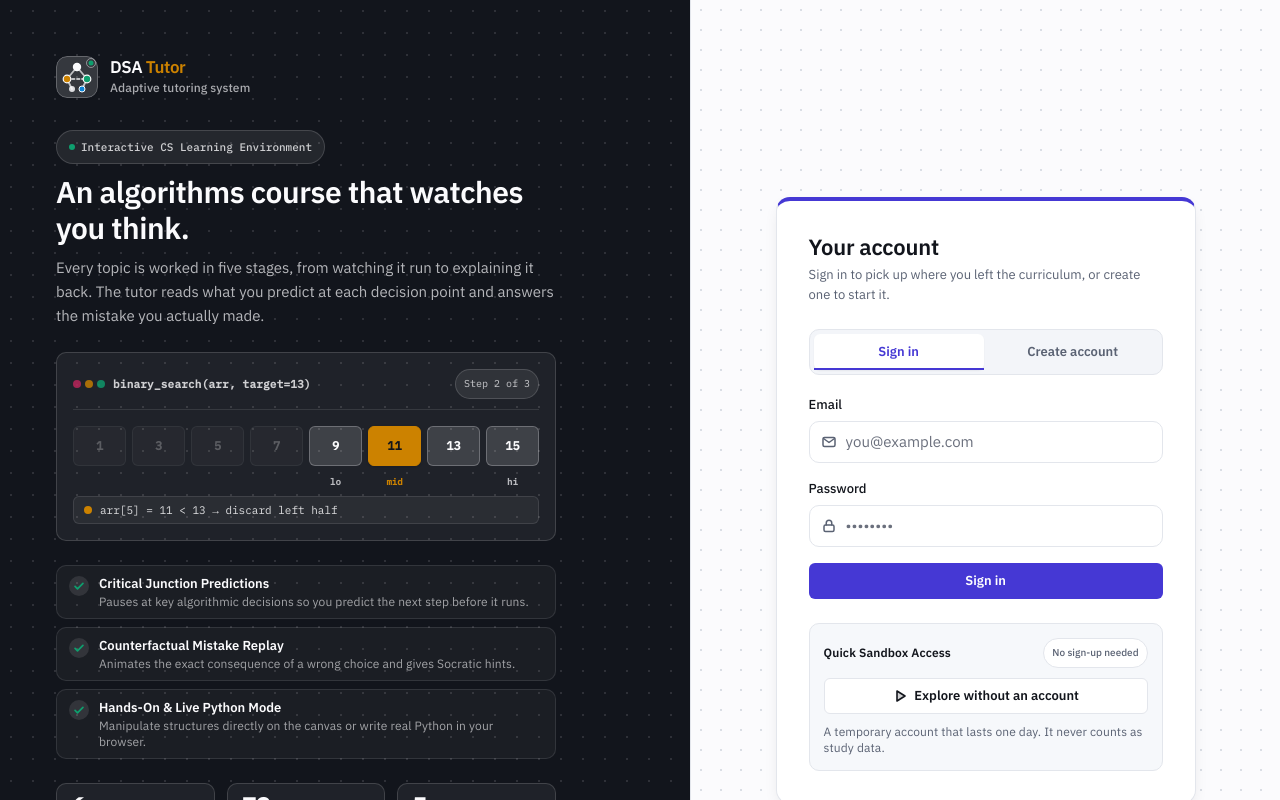
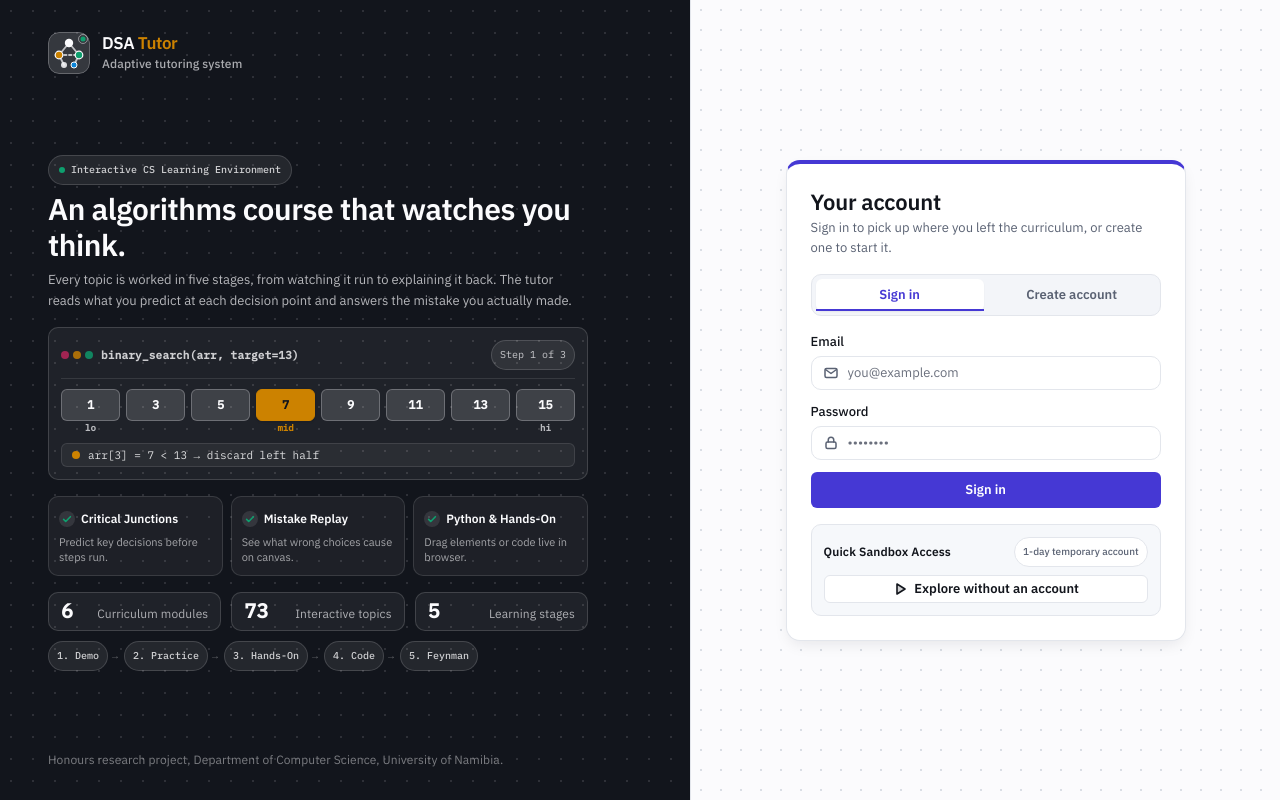
Before and after one commit to tsegale/dsa-tutor, a React (Vite) app in the folder apps/web/: page /auth in a window 1280 px wide. Shown: the top 800 px of the page. Built offline with nearby package versions, Linux system fonts and the light colour scheme; no server answers.

Commit message:
fix(web): fit login page cleanly inside viewport without vertical scroll

```diff
--- a/apps/web/src/components/brand/AuthTrace.tsx
+++ b/apps/web/src/components/brand/AuthTrace.tsx
@@ -3,11 +3,6 @@ import { useReducedMotion } from '@/hooks/useReducedMotion'
 
 /**
  * A small binary search, running, on the sign-in page.
- *
- * The page has one job before anyone has an account: show that this is a
- * working engine rather than a landing page. Three marketing bullets claimed
- * that; a trace demonstrates it in about four seconds, which is roughly how
- * long a panel member looks at a login screen.
  */
 
 const DATA = [1, 3, 5, 7, 9, 11, 13, 15]
@@ -66,10 +61,10 @@ export default function AuthTrace() {
 
   return (
     <figure
-      className="flex flex-col gap-3 rounded-md border border-paper/15 bg-paper/[0.06] p-4"
+      className="flex flex-col gap-2 rounded-md border border-paper/15 bg-paper/[0.06] p-3"
       aria-label={`Binary search for ${TARGET}: ${frame.verdict}`}
     >
-      <div className="flex items-center justify-between border-b border-paper/10 pb-2.5">
+      <div className="flex items-center justify-between border-b border-paper/10 pb-2">
         <div className="flex items-center gap-2">
           <span className="flex items-center gap-1" aria-hidden="true">
             <span className="size-2 rounded-full bg-state-swap opacity-80" />
@@ -88,17 +83,17 @@ export default function AuthTrace() {
         </span>
       </div>
 
-      <div className="flex gap-1.5 pt-1" aria-hidden="true">
+      <div className="flex gap-1.5 pt-0.5" aria-hidden="true">
         {DATA.map((value, position) => {
           const inRange = position >= frame.lo && position <= frame.hi
           const isMid = position === frame.mid
           const isLo = position === frame.lo
           const isHi = position === frame.hi
           return (
-            <div key={position} className="flex flex-1 flex-col items-center gap-1">
+            <div key={position} className="flex flex-1 flex-col items-center gap-0.5">
               <div
                 className={[
-                  'flex h-10 w-full items-center justify-center rounded-sm border font-mono text-[12px] font-bold transition-all duration-300',
+                  'flex h-8 w-full items-center justify-center rounded-sm border font-mono text-[12px] font-bold transition-all duration-300',
                   isMid && frame.done
                     ? 'border-state-sorted bg-state-sorted text-state-sorted-ink shadow-sm'
                     : isMid
@@ -112,7 +107,7 @@ export default function AuthTrace() {
               </div>
               <span
                 className={[
-                  'h-3.5 font-mono text-[9px] font-bold',
+                  'h-3 font-mono text-[9px] font-bold leading-none',
                   isMid
                     ? frame.done
                       ? 'text-state-sorted'
@@ -129,10 +124,8 @@ export default function AuthTrace() {
         })}
       </div>
 
-      {/* Fixed height: the verdict lines differ in length, and a box that
-          resizes each step makes the whole panel twitch. */}
       <div
-        className="flex h-7 items-center gap-2 rounded-sm border border-paper/10 bg-paper/[0.05] px-2.5 font-mono text-[11px] text-paper/85"
+        className="flex h-6 items-center gap-2 rounded-sm border border-paper/10 bg-paper/[0.05] px-2.5 font-mono text-[11px] text-paper/85"
         aria-hidden="true"
       >
         <span
--- a/apps/web/src/pages/AuthPage.tsx
+++ b/apps/web/src/pages/AuthPage.tsx
@@ -28,24 +28,24 @@ const FIGURES = [
 
 const PILLARS = [
   {
-    title: 'Critical Junction Predictions',
-    desc: 'Pauses at key algorithmic decisions so you predict the next step before it runs.',
+    title: 'Critical Junctions',
+    desc: 'Predict key decisions before steps run.',
   },
   {
-    title: 'Counterfactual Mistake Replay',
-    desc: 'Animates the exact consequence of a wrong choice and gives Socratic hints.',
+    title: 'Mistake Replay',
+    desc: 'See what wrong choices cause on canvas.',
   },
   {
-    title: 'Hands-On & Live Python Mode',
-    desc: 'Manipulate structures directly on the canvas or write real Python in your browser.',
+    title: 'Python & Hands-On',
+    desc: 'Drag elements or code live in browser.',
   },
 ] as const
 
 const inputWithIconClassName =
-  'w-full rounded-md border border-rule bg-surface py-2 pr-3 pl-9 text-body text-ink outline-none transition-colors placeholder:text-ink-placeholder focus:border-brand focus:ring-2 focus:ring-brand/20'
+  'w-full rounded-md border border-rule bg-surface py-1.5 pr-3 pl-9 text-small text-ink outline-none transition-colors placeholder:text-ink-placeholder focus:border-brand focus:ring-2 focus:ring-brand/20'
 
 const tabTriggerClassName =
-  'flex-1 rounded-sm py-2 text-small font-semibold text-ink-2 transition-colors data-[state=active]:bg-surface data-[state=active]:text-brand data-[state=active]:shadow-e1'
+  'flex-1 rounded-sm py-1.5 text-small font-semibold text-ink-2 transition-colors data-[state=active]:bg-surface data-[state=active]:text-brand data-[state=active]:shadow-e1'
 
 function MailIcon() {
   return (
@@ -76,7 +76,7 @@ function UserIcon() {
 
 function SparkCheckIcon() {
   return (
-    <svg viewBox="0 0 16 16" className="size-3.5 shrink-0 text-state-sorted" fill="none" stroke="currentColor" strokeWidth="2" aria-hidden="true">
+    <svg viewBox="0 0 16 16" className="size-3 shrink-0 text-state-sorted" fill="none" stroke="currentColor" strokeWidth="2.2" aria-hidden="true">
       <path d="m3.5 8.5 2.8 2.8 6.2-6.3" strokeLinecap="round" strokeLinejoin="round" />
     </svg>
   )
@@ -98,7 +98,7 @@ function homeFor(role: string): string {
 function FieldError({ message }: { message: string | null }) {
   if (!message) return null
   return (
-    <p role="alert" className="rounded-sm border border-error/30 bg-error-light px-3 py-1.5 text-small text-error">
+    <p role="alert" className="rounded-sm border border-error/30 bg-error-light px-3 py-1 text-micro text-error">
       {message}
     </p>
   )
@@ -129,8 +129,8 @@ function LoginForm() {
   }
 
   return (
-    <form onSubmit={handleSubmit} className="flex flex-col gap-4">
-      <div className="flex flex-col gap-1.5">
+    <form onSubmit={handleSubmit} className="flex flex-col gap-3">
+      <div className="flex flex-col gap-1">
         <label htmlFor="login-email" className="text-small font-medium text-ink">
           Email
         </label>
@@ -150,7 +150,7 @@ function LoginForm() {
           />
         </div>
       </div>
-      <div className="flex flex-col gap-1.5">
+      <div className="flex flex-col gap-1">
         <label htmlFor="login-password" className="text-small font-medium text-ink">
           Password
         </label>
@@ -204,8 +204,8 @@ function RegisterForm() {
   }
 
   return (
-    <form onSubmit={handleSubmit} className="flex flex-col gap-4">
-      <div className="flex flex-col gap-1.5">
+    <form onSubmit={handleSubmit} className="flex flex-col gap-2.5">
+      <div className="flex flex-col gap-1">
         <label htmlFor="register-name" className="text-small font-medium text-ink">
           Name
         </label>
@@ -225,7 +225,7 @@ function RegisterForm() {
           />
         </div>
       </div>
-      <div className="flex flex-col gap-1.5">
+      <div className="flex flex-col gap-1">
         <label htmlFor="register-email" className="text-small font-medium text-ink">
           Email
         </label>
@@ -245,10 +245,15 @@ function RegisterForm() {
           />
         </div>
       </div>
-      <div className="flex flex-col gap-1.5">
-        <label htmlFor="register-password" className="text-small font-medium text-ink">
-          Password
-        </label>
+      <div className="flex flex-col gap-1">
+        <div className="flex items-baseline justify-between">
+          <label htmlFor="register-password" className="text-small font-medium text-ink">
+            Password
+          </label>
+          <span id="register-password-hint" className="text-micro font-normal text-ink-2">
+            At least 8 characters
+          </span>
+        </div>
         <div className="relative flex items-center">
           <span className="pointer-events-none absolute left-3">
             <LockIcon />
@@ -257,7 +262,7 @@ function RegisterForm() {
             id="register-password"
             type="password"
             autoComplete="new-password"
-            placeholder="At least 8 characters"
+            placeholder="••••••••"
             required
             minLength={8}
             value={password}
@@ -266,9 +271,6 @@ function RegisterForm() {
             aria-describedby="register-password-hint"
           />
         </div>
-        <p id="register-password-hint" className="text-micro font-normal text-ink-2">
-          At least 8 characters.
-        </p>
       </div>
       <FieldError message={error} />
       <Button type="submit" disabled={isSubmitting} className="w-full font-semibold">
@@ -301,16 +303,17 @@ function TryDemo() {
   }
 
   return (
-    <div className="flex flex-col gap-2.5 rounded-md border border-rule bg-surface-sunk/70 p-3.5">
+    <div className="flex flex-col gap-2 rounded-md border border-rule bg-surface-sunk/70 p-3">
       <div className="flex items-center justify-between gap-2">
         <span className="text-micro font-semibold text-ink">Quick Sandbox Access</span>
         <span className="rounded-full border border-rule bg-surface px-2 py-0.5 text-[10px] font-medium text-ink-2">
-          No sign-up needed
+          1-day temporary account
         </span>
       </div>
       <Button
         type="button"
         variant="outline"
+        size="sm"
         className="w-full gap-1.5 bg-surface font-semibold hover:border-brand hover:text-brand"
         onClick={() => void handleClick()}
         disabled={isStarting}
@@ -318,9 +321,6 @@ function TryDemo() {
         <PlayRocketIcon />
         {isStarting ? 'Starting' : 'Explore without an account'}
       </Button>
-      <p className="text-micro font-normal text-ink-2">
-        A temporary account that lasts one day. It never counts as study data.
-      </p>
       <FieldError message={error} />
     </div>
   )
@@ -328,10 +328,10 @@ function TryDemo() {
 
 export default function AuthPage() {
   return (
-    <div className="flex min-h-screen w-full flex-col lg:flex-row">
+    <div className="flex min-h-screen w-full flex-col lg:h-screen lg:flex-row lg:overflow-hidden">
       {/* Left showcase panel */}
       <section
-        className="hidden flex-col justify-between border-r border-rule bg-ink p-10 lg:flex lg:w-[54%] xl:p-14"
+        className="hidden flex-col justify-between border-r border-rule bg-ink px-8 py-6 lg:flex lg:w-[54%] xl:px-12 xl:py-8"
         style={{
           backgroundImage:
             'radial-gradient(color-mix(in srgb, var(--paper) 12%, transparent) 1px, transparent 1px)',
@@ -340,14 +340,14 @@ export default function AuthPage() {
       >
         <DSATutorLogo variant="inverted" showTagline />
 
-        <div className="my-auto flex max-w-[500px] flex-col gap-6 py-8">
-          <div className="flex flex-col gap-2.5">
-            <span className="inline-flex w-fit items-center gap-1.5 rounded-full border border-paper/15 bg-paper/[0.08] px-3 py-1 font-mono text-[11px] font-medium text-paper/80">
+        <div className="my-auto flex max-w-[540px] flex-col gap-4 py-2">
+          <div className="flex flex-col gap-1.5">
+            <span className="inline-flex w-fit items-center gap-1.5 rounded-full border border-paper/15 bg-paper/[0.08] px-2.5 py-0.5 font-mono text-[10px] font-medium text-paper/80">
               <span className="size-1.5 rounded-full bg-state-sorted" />
               Interactive CS Learning Environment
             </span>
             <h1 className="text-h1 text-paper">An algorithms course that watches you think.</h1>
-            <p className="text-body text-paper/70">
+            <p className="text-small leading-relaxed text-paper/70">
               Every topic is worked in five stages, from watching it run to explaining it back.
               The tutor reads what you predict at each decision point and answers the mistake you
               actually made.
@@ -356,45 +356,44 @@ export default function AuthPage() {
 
           <AuthTrace />
 
-          {/* 3 Visual Feature Rows */}
-          <ul className="grid grid-cols-1 gap-2">
+          {/* 3 Compact Feature Tiles */}
+          <ul className="grid grid-cols-3 gap-2">
             {PILLARS.map((pillar) => (
               <li
                 key={pillar.title}
-                className="flex items-start gap-2.5 rounded-md border border-paper/10 bg-paper/[0.04] px-3 py-2"
+                className="flex flex-col gap-1 rounded-md border border-paper/12 bg-paper/[0.05] p-2.5"
               >
-                <span className="mt-0.5 flex size-5 shrink-0 items-center justify-center rounded-full bg-paper/10">
-                  <SparkCheckIcon />
-                </span>
-                <div className="min-w-0">
-                  <p className="text-small font-semibold text-paper">{pillar.title}</p>
-                  <p className="text-micro font-normal text-paper/60">{pillar.desc}</p>
+                <div className="flex items-center gap-1.5">
+                  <span className="flex size-4 shrink-0 items-center justify-center rounded-full bg-paper/10">
+                    <SparkCheckIcon />
+                  </span>
+                  <p className="truncate text-[12px] font-semibold text-paper">{pillar.title}</p>
                 </div>
+                <p className="text-[11px] leading-snug text-paper/60">{pillar.desc}</p>
               </li>
             ))}
           </ul>
 
-          <div className="flex flex-col gap-3">
-            <dl className="grid grid-cols-3 gap-3">
+          <div className="flex flex-col gap-2.5">
+            <dl className="grid grid-cols-3 gap-2.5">
               {FIGURES.map((figure) => (
                 <div
                   key={figure.label}
-                  className="flex flex-col gap-0.5 rounded-md border border-paper/15 bg-paper/[0.06] px-3.5 py-2.5"
+                  className="flex items-baseline justify-between gap-2 rounded-md border border-paper/15 bg-paper/[0.06] px-3 py-2"
                 >
-                  <dt className="sr-only">{figure.label}</dt>
-                  <dd className="font-mono text-[24px] leading-none font-bold text-paper">{figure.value}</dd>
-                  <p className="mt-1 text-micro font-normal text-paper/65">{figure.label}</p>
+                  <dd className="font-mono text-[20px] leading-none font-bold text-paper">{figure.value}</dd>
+                  <dt className="truncate text-micro font-normal text-paper/65">{figure.label}</dt>
                 </div>
               ))}
             </dl>
-            <div className="flex flex-wrap items-center gap-1.5 pt-1" aria-label="Five learning stages">
+            <div className="flex flex-wrap items-center gap-1.5" aria-label="Five learning stages">
               {STAGES.map((stage, i) => (
-                <span key={stage} className="inline-flex items-center gap-1.5">
-                  <span className="rounded-full border border-paper/15 bg-paper/[0.08] px-2.5 py-0.5 font-mono text-[11px] font-medium text-paper/80">
+                <span key={stage} className="inline-flex items-center gap-1">
+                  <span className="rounded-full border border-paper/15 bg-paper/[0.08] px-2 py-0.5 font-mono text-[10px] font-medium text-paper/80">
                     {i + 1}. {stage}
                   </span>
                   {i < STAGES.length - 1 && (
-                    <span className="font-mono text-[11px] text-paper/35" aria-hidden="true">
+                    <span className="font-mono text-[10px] text-paper/35" aria-hidden="true">
                       →
                     </span>
                   )}
@@ -410,20 +409,20 @@ export default function AuthPage() {
       </section>
 
       {/* Right form panel */}
-      <main className="flex flex-1 items-center justify-center bg-dot-grid px-6 py-12 sm:px-10">
-        <div className="flex w-full max-w-[420px] flex-col gap-6 rounded-lg border border-t-4 border-rule border-t-brand bg-surface p-7 shadow-e2 sm:p-8">
-          <div className="flex flex-col items-center gap-3 lg:hidden">
+      <main className="flex flex-1 items-center justify-center bg-dot-grid px-6 py-4 sm:px-10">
+        <div className="flex w-full max-w-[400px] flex-col gap-4 rounded-lg border border-t-4 border-rule border-t-brand bg-surface p-6 shadow-e2">
+          <div className="flex flex-col items-center gap-2 lg:hidden">
             <DSATutorLogo showTagline />
           </div>
 
-          <div className="flex flex-col gap-1">
+          <div className="flex flex-col gap-0.5">
             <h2 className="text-h2 text-ink">Your account</h2>
             <p className="text-small text-ink-2">
               Sign in to pick up where you left the curriculum, or create one to start it.
             </p>
           </div>
 
-          <Tabs defaultValue="login" className="gap-5">
+          <Tabs defaultValue="login" className="gap-4">
             <TabsList className="h-auto w-full gap-1 rounded-md border border-rule bg-surface-sunk p-1">
               <TabsTrigger value="login" className={tabTriggerClassName}>
                 Sign in
```
